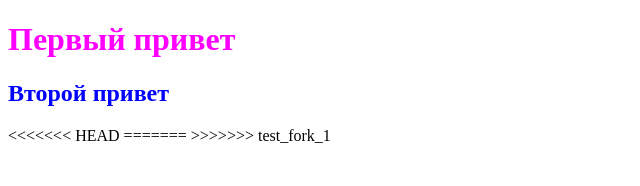
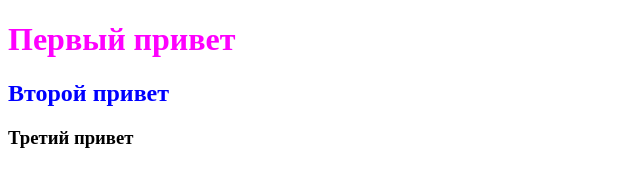
Before and after one commit to IvKos81/ITMO_001, a plain HTML site: page index.html in a window 1280 px wide. Shown: the whole page, without its empty margins (0-640 px from the left). Drawn offline with Linux system fonts and the light colour scheme.

Commit message:
new adds in index.html

```diff
--- a/index.html
+++ b/index.html
@@ -9,10 +9,8 @@
 <body>
   <h1>Первый привет</h1>
   <h2>Второй привет</h2>
-<<<<<<< HEAD
+  <h3>Третий привет</h3>
   <script src="script.js"></script>
-=======
   <script src="index.js"></script>
->>>>>>> test_fork_1
 </body>
 </html>
```
